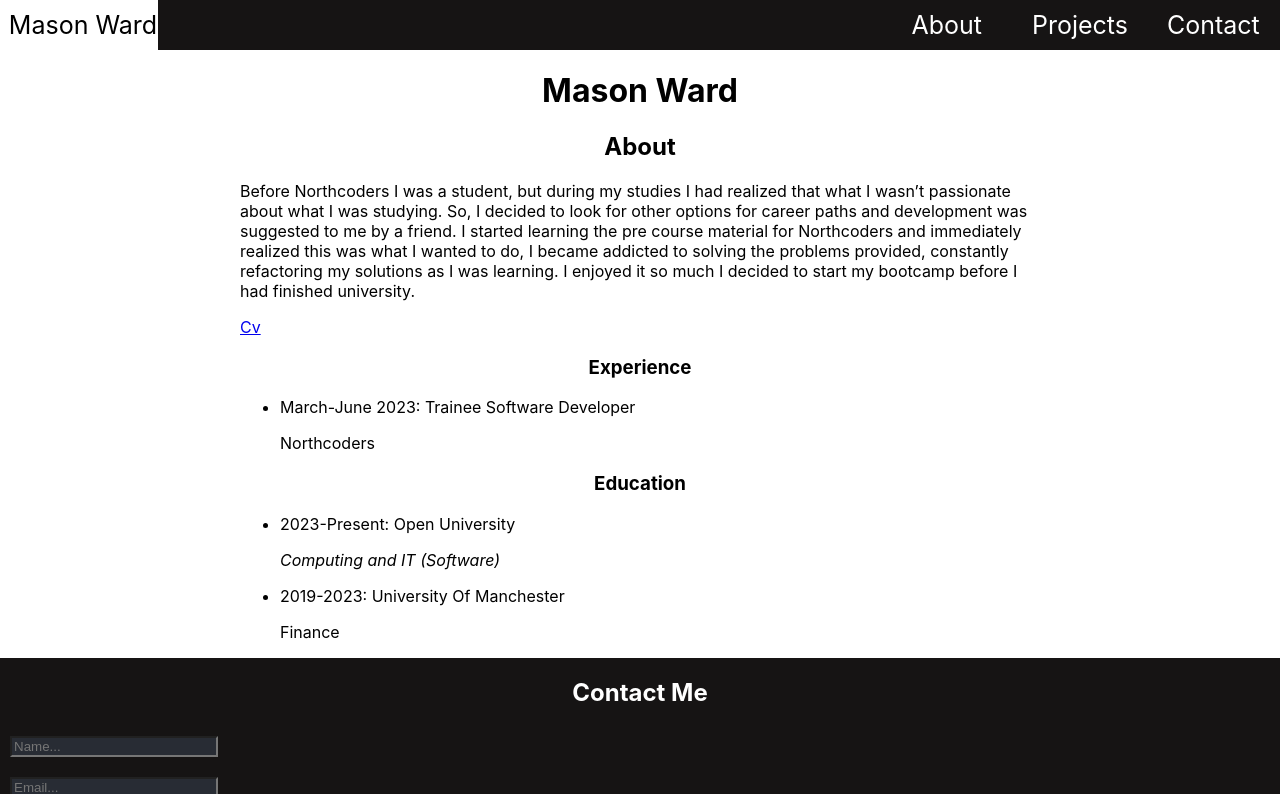
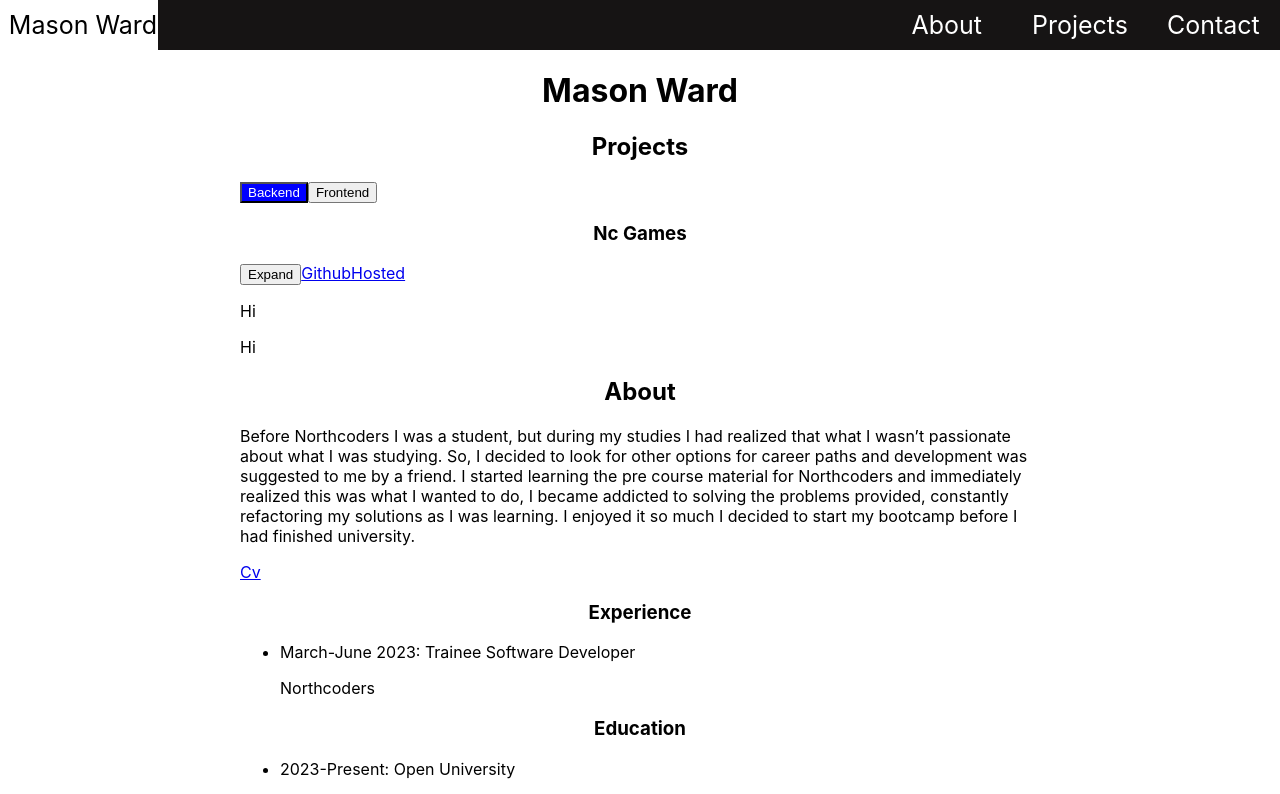
Before and after one commit to Masonward99/Portfolio-website, a React (Create React App) app: page / in a window 1280 px wide. Shown: the top 794 px of the page. Built offline with nearby package versions, Linux system fonts and the light colour scheme.

Commit message:
added first project

```diff
--- a/src/App.css
+++ b/src/App.css
@@ -106,3 +106,12 @@ html {
 h1, h2, h3 {
   text-align: center;
 }
+.Selected-Button {
+  background-color: blue;
+  color: white;
+}
+.Component-List {
+  margin: 0px;
+  padding: 0px;
+  list-style: none;
+}
--- a/src/App.js
+++ b/src/App.js
@@ -2,6 +2,7 @@ import './App.css';
 import Footer from './pages/Footer';
 import Header from './pages/Header';
 import pdf from './MasonWardCV.pdf'
+import Projects from './pages/Projects/Projects';
 
 function App() {
   return (
@@ -9,6 +10,7 @@ function App() {
       <Header />
       <main className="App-Main">
         <h1>Mason Ward</h1>
+        <Projects/>
         <section href="about">
           <h2>About</h2>
           <p>
--- /dev/null
+++ b/src/pages/Projects/Components/Expansion.jsx
@@ -0,0 +1,10 @@
+function Expansion({state, setState, Github, Hosted}) {
+    return (
+        <>
+            <button onClick={()=>setState(!state)}>{state ? 'Collapse' :  'Expand'}</button>
+            <a href={Github} target="blank">Github</a>
+            <a href={Hosted} target="blank">Hosted</a>
+        </>
+    )
+}
+export default Expansion
--- /dev/null
+++ b/src/pages/Projects/Components/List.jsx
@@ -0,0 +1,11 @@
+function List({componentsList}) {
+    return (
+        <ul className="Component-List">
+            {componentsList.map((Comp , key) => (
+                    <li key={key}><Comp /></li>
+                )
+             )}
+        </ul>
+    )
+}
+export default List
--- /dev/null
+++ b/src/pages/Projects/Components/SelectionButtons.jsx
@@ -0,0 +1,18 @@
+function SelectionButtons({ title1, title2, state, setState }) {
+    function handleClick(event){
+        setState(Number(event.target.value))
+    }
+    return (
+      <>
+        <button name={title1} value={1} className={state === 1 ? "Selected-Button" : null} onClick={handleClick}>
+          {title1}
+        </button>
+        <button name={title2} value={2} className={state === 2 ? "Selected-Button" : null} onClick={handleClick}>
+          {title2}
+        </button>
+      </>
+    );
+
+ }
+
+ export default SelectionButtons
--- /dev/null
+++ b/src/pages/Projects/Components/Test.jsx
@@ -0,0 +1,8 @@
+function Test() {
+    return (
+        <>
+            <p>Hi</p>
+        </>
+    )
+}
+export default Test
--- /dev/null
+++ b/src/pages/Projects/IndividualProjects/Backend/NcGamesBackend/NcGamesBackend.jsx
@@ -0,0 +1,30 @@
+import { useState } from "react";
+import Expansion from "../../../Components/Expansion";
+
+function NcGamesBackend() {
+  const [expanded, setExpanded] = useState(false);
+  return (
+    <div>
+        <h3>Nc Games</h3>
+        { expanded?
+            <>
+                <p>This is the backend for my NC Games project. During this project I was learning about RESTful apis, SQL and TDD development using unit testing. The objective of this project was to create an api that would be used in the future by my frontend project.</p>
+                <p>Tech stack: Jest, expressJs, axios, JavaScript, PostgreSQL </p>
+            </>
+            : null
+        }
+
+        <Expansion
+            state={expanded}
+            setState={setExpanded}
+            Github={
+                "https://stackoverflow.com/questions/48131100/react-render-array-of-components"
+            }
+            Hosted={
+                "https://developer.mozilla.org/en-US/docs/Web/JavaScript/Reference/Global_Objects/Array/map"
+            }
+        />
+    </div>
+  );
+}
+export default NcGamesBackend;
--- /dev/null
+++ b/src/pages/Projects/Projects.jsx
@@ -0,0 +1,22 @@
+import { useState } from "react";
+import SelectionButtons from "./Components/SelectionButtons";
+import Test from "./Components/Test";
+import List from "./Components/List";
+import NcGamesBackend from "./IndividualProjects/Backend/NcGamesBackend/NcGamesBackend";
+
+function Projects() {
+  const [selectedButton, setSelectedButton] = useState(1);
+  return (
+    <section href="Projects">
+      <h2>Projects</h2>
+      <SelectionButtons
+        title1="Backend"
+        title2="Frontend"
+        state={selectedButton}
+        setState={setSelectedButton}
+      />
+      <List componentsList={[NcGamesBackend, Test, Test]} />
+    </section>
+  );
+}
+export default Projects;
```
Also changed, not shown: src/assets/test.txt (added).
